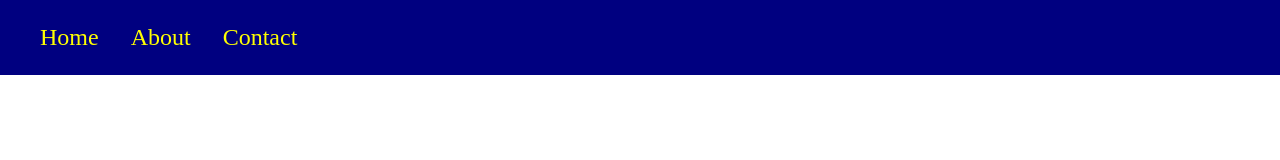
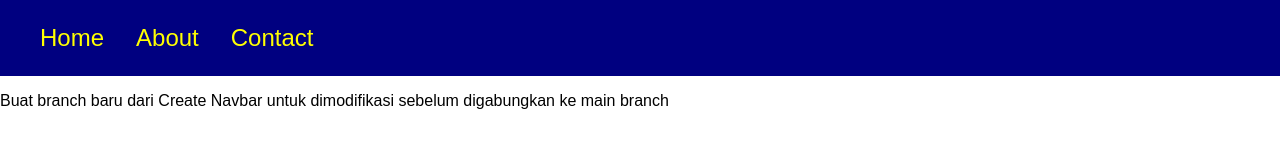
Before and after one commit to mamangracinggg/test-repo-4, a plain HTML site: page index.html in a window 1280 px wide. Drawn offline with Linux system fonts and the light colour scheme.

Commit message:
change navbar
menambahkan font family Arial

```diff
--- a/index.html
+++ b/index.html
@@ -8,6 +8,7 @@
     body{
       margin: 0;
       padding: 0;
+      font-family: Arial, Helvetica, sans-serif; /*penambahan*/
     }
 
     nav{
@@ -40,5 +41,6 @@
       </ul>
     </nav>
   </header>
+  <p>Buat branch baru dari Create Navbar untuk dimodifikasi sebelum digabungkan ke main branch</p>
 </body>
 </html>
```
